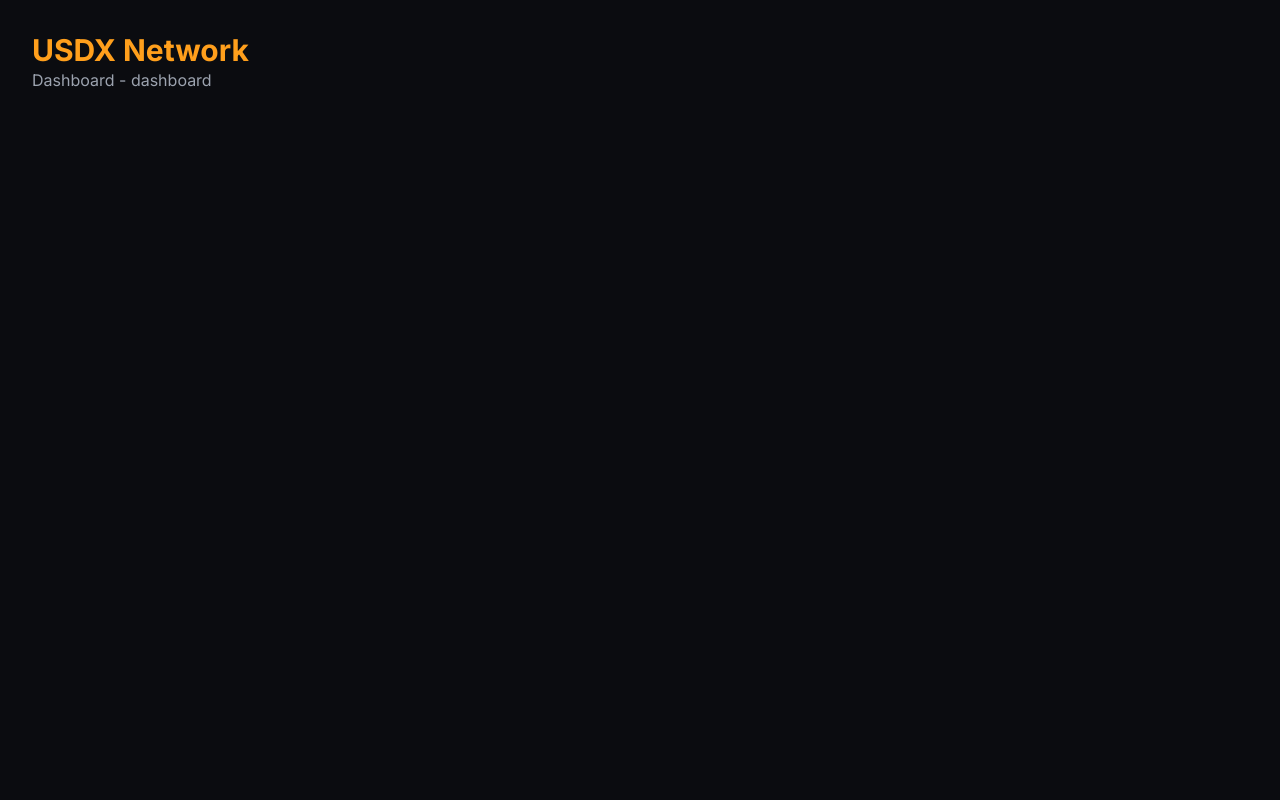
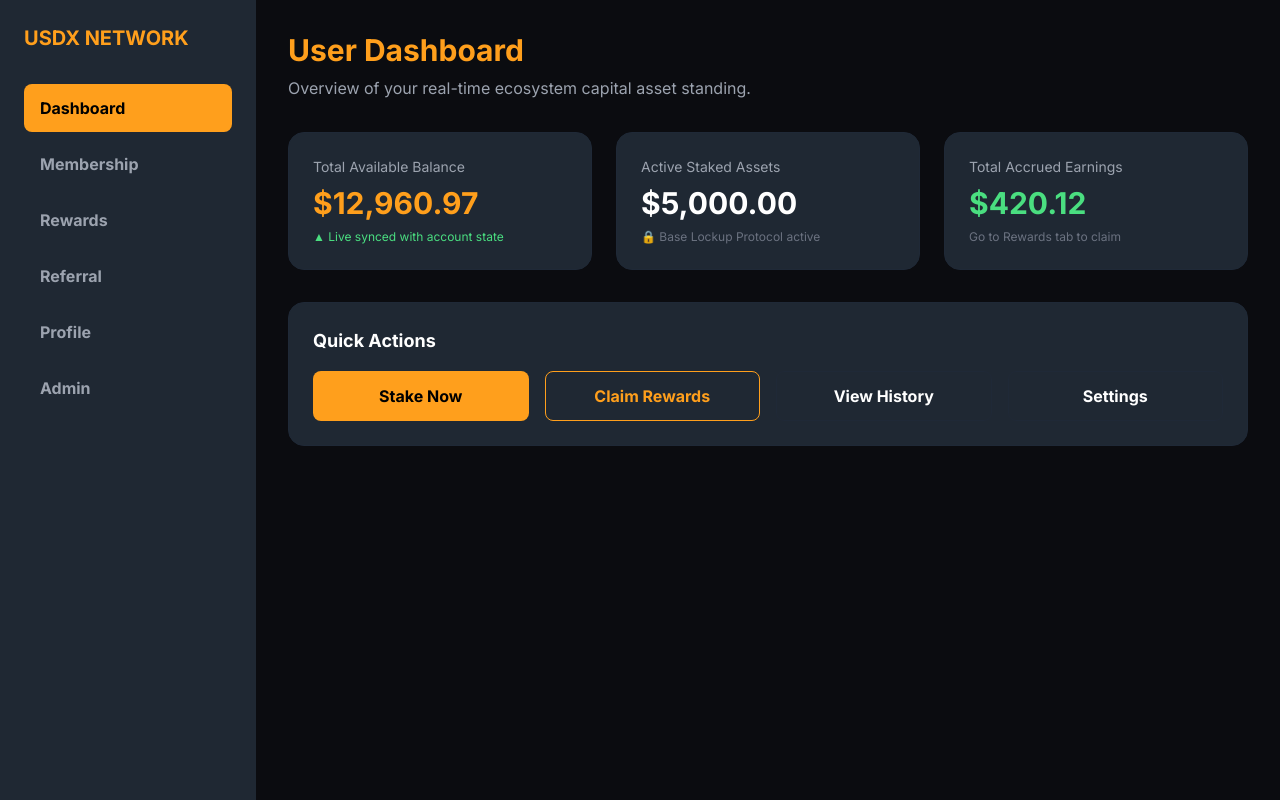
Before and after one commit to usdxofficialdev/-Dead-Token-Exchange-, a Next.js app: page / in a window 1280 px wide. Built offline with nearby package versions, Linux system fonts and the light colour scheme.

Commit message:
Update page.tsx

```diff
--- a/app/page.tsx
+++ b/app/page.tsx
@@ -1,14 +1,54 @@
 "use client";
-
 import React, { useState } from "react";
 
 export default function Home() {
   const [activeTab, setActiveTab] = useState("dashboard");
 
   return (
-    <div className="min-h-screen bg-[#0B0C10] text-white p-8">
-      <h1 className="text-3xl font-bold text-[#FF9F1C]">USDX Network</h1>
-      <p className="text-gray-400">Dashboard - {activeTab}</p>
+    <div className="min-h-screen bg-[#0B0C10] text-white flex">
+      <aside className="w-64 bg-[#1F2833] p-6 hidden md:block sticky top-0 h-screen">
+        <h2 className="text-xl font-bold text-[#FF9F1C] mb-8">USDX NETWORK</h2>
+        <nav className="space-y-2">
+          {["dashboard", "membership", "rewards", "referral", "profile", "admin"].map(tab => (
+            <button key={tab} onClick={() => setActiveTab(tab)} className={`w-full text-left px-4 py-3 rounded-lg font-bold capitalize ${activeTab === tab ? "bg-[#FF9F1C] text-black" : "text-gray-400 hover:bg-gray-800"}`}>
+              {tab}
+            </button>
+          ))}
+        </nav>
+      </aside>
+
+      <main className="flex-1 p-8">
+        <h1 className="text-3xl font-bold text-[#FF9F1C] mb-2">User Dashboard</h1>
+        <p className="text-gray-400 mb-8">Overview of your real-time ecosystem capital asset standing.</p>
+
+        <div className="grid grid-cols-1 md:grid-cols-3 gap-6 mb-8">
+          <div className="bg-[#1F2833] p-6 rounded-2xl border border-gray-800">
+            <p className="text-sm text-gray-400 mb-2">Total Available Balance</p>
+            <h3 className="text-3xl font-bold text-[#FF9F1C]">$12,960.97</h3>
+            <p className="text-xs text-green-400 mt-2">▲ Live synced with account state</p>
+          </div>
+          <div className="bg-[#1F2833] p-6 rounded-2xl border border-gray-800">
+            <p className="text-sm text-gray-400 mb-2">Active Staked Assets</p>
+            <h3 className="text-3xl font-bold text-white">$5,000.00</h3>
+            <p className="text-xs text-gray-500 mt-2">🔒 Base Lockup Protocol active</p>
+          </div>
+          <div className="bg-[#1F2833] p-6 rounded-2xl border border-gray-800">
+            <p className="text-sm text-gray-400 mb-2">Total Accrued Earnings</p>
+            <h3 className="text-3xl font-bold text-green-400">$420.12</h3>
+            <p className="text-xs text-gray-500 mt-2">Go to Rewards tab to claim</p>
+          </div>
+        </div>
+
+        <div className="bg-[#1F2833] p-6 rounded-2xl border border-gray-800">
+          <h3 className="text-lg font-bold mb-4">Quick Actions</h3>
+          <div className="grid grid-cols-1 md:grid-cols-4 gap-4">
+            <button className="bg-[#FF9F1C] text-black font-bold py-3 rounded-lg hover:bg-amber-600">Stake Now</button>
+            <button className="border border-[#FF9F1C] text-[#FF9F1C] font-bold py-3 rounded-lg hover:bg-[#FF9F1C]/10">Claim Rewards</button>
+            <button className="border border-gray-800 text-white font-bold py-3 rounded-lg hover:bg-gray-900">View History</button>
+            <button className="border border-gray-800 text-white font-bold py-3 rounded-lg hover:bg-gray-900">Settings</button>
+          </div>
+        </div>
+      </main>
     </div>
   );
 }
```
